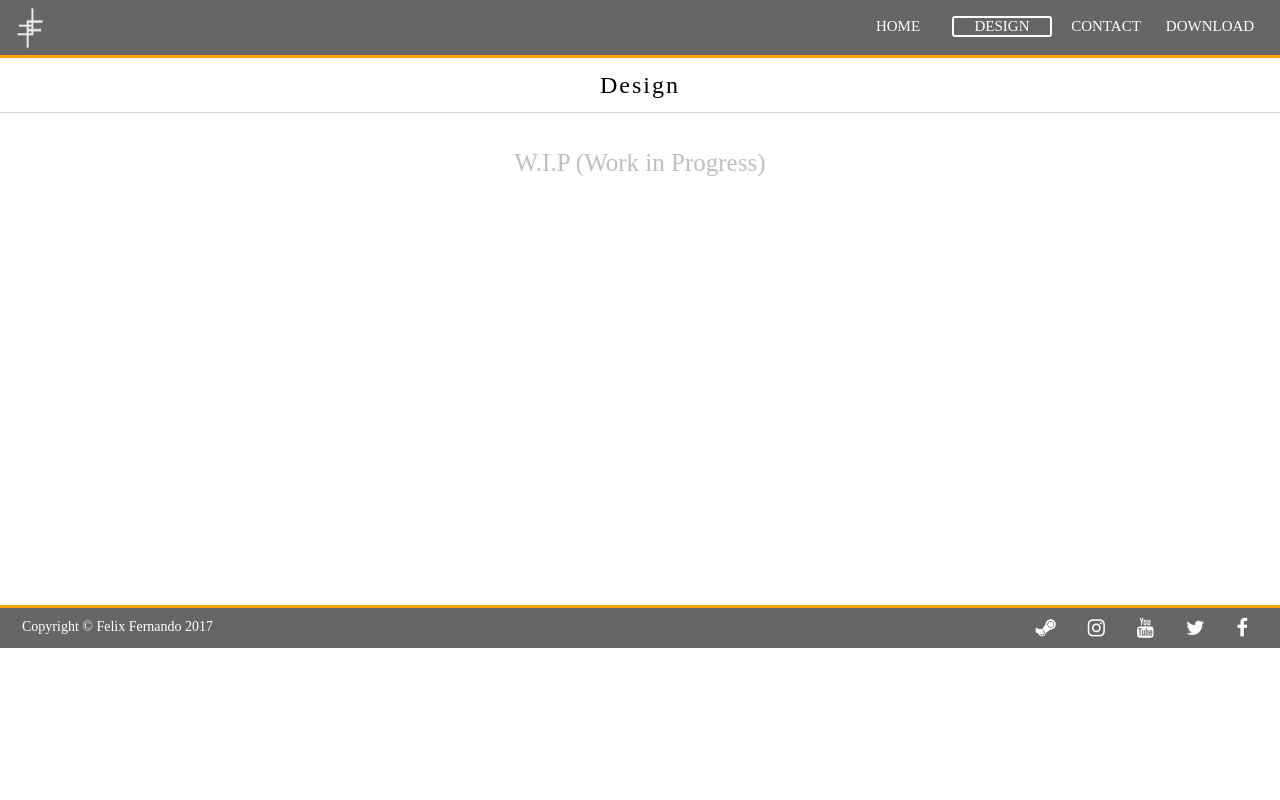
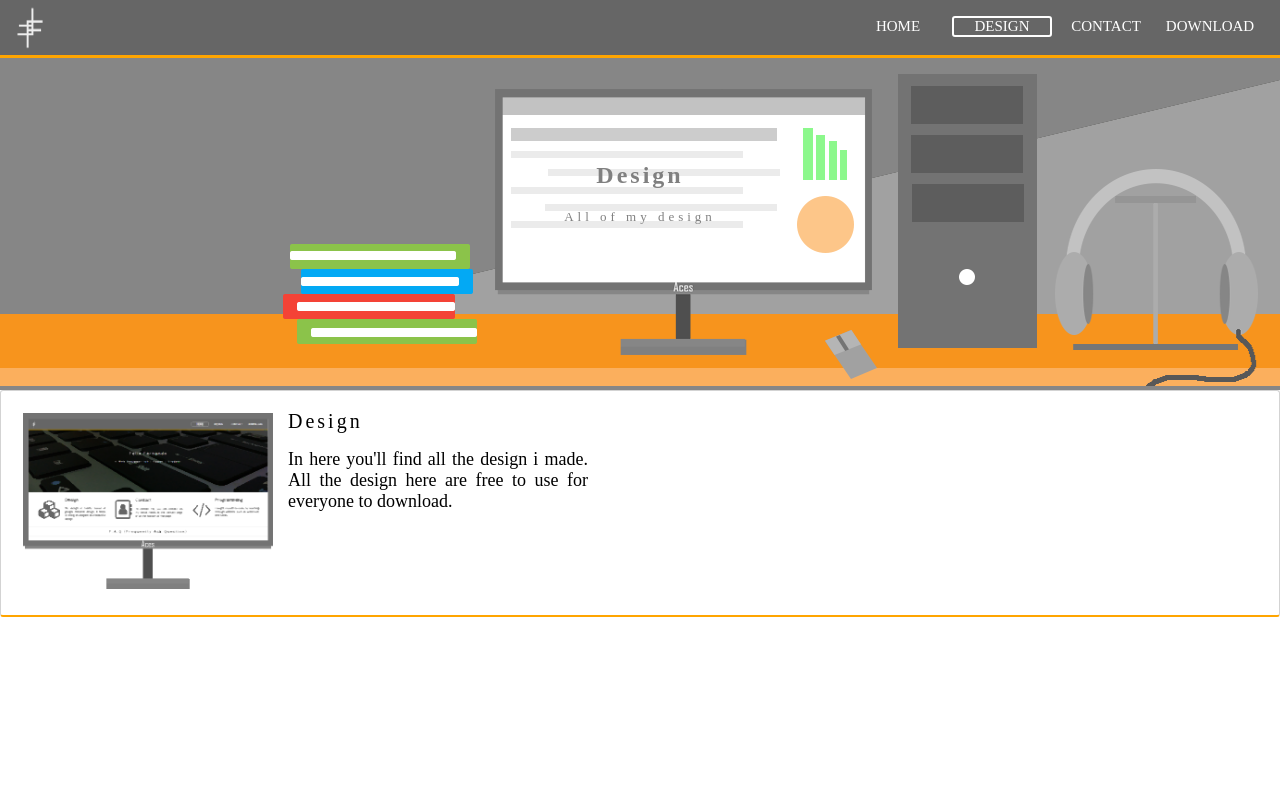
Before and after one commit to FelixFern/felixfernando.githhub.io, a plain HTML site: page design.html in a window 1280 px wide. Shown: the top 800 px of the page. Drawn offline with Linux system fonts and the light colour scheme.

Commit message:
design.html

```diff
--- a/design.html
+++ b/design.html
@@ -3,6 +3,7 @@
 <head>
 	<title>Felix Fernando - Design</title>
 	<link rel="stylesheet" type="text/css" href="style.css">
+  <link rel="stylesheet" href="animate.css">
 	<link rel="shorcut icon" href="img/favicon.ico">
 	<link rel="stylesheet" href="https://cdnjs.cloudflare.com/ajax/libs/font-awesome/4.7.0/css/font-awesome.min.css">
 	<meta charset="utf-8">
@@ -21,12 +22,20 @@
 		</nav>
 	</header>
 
+	<div class="about-ds">
+		<h2 class="animated fadeInDown">Design</h2>
+		<p class="animated fadeInDown">All of my design</p>
+	</div>
+
 	<section class="s4">
-		<h1>Design</h1>
+		<img src="img/monitor.png">
+		<div>
+			<h1>Design</h1><br>
+			<p>In here you'll find all the design i made. All the design here are free to use for everyone to download.
+		</div>
 	</section>
 
 	<section class="s5">
-		<p>W.I.P (Work in Progress)</p>
 
 	</section>
 
--- a/style.css
+++ b/style.css
@@ -107,7 +107,7 @@ nav ul li:hover {
 	width: 100% - 2px;
 	height: 328px;
 	padding: 2px;
-    -webkit-animation-duration : 2s;
+  -webkit-animation-duration : 2s;
 }
 .about h2{
 	color: white;
@@ -216,8 +216,8 @@ nav ul li:hover {
 	margin: 0;
 	border-bottom: 1px solid lightgrey;
 	overflow: hidden;
-    -webkit-animation-delay: 0.4s;
-    -webkit-animation-duration: 0.5s;
+  -webkit-animation-delay: 0.4s;
+  -webkit-animation-duration: 0.5s;
 }
 .faq-header h1 {
 	font-family: fabrica;
@@ -250,9 +250,13 @@ nav ul li:hover {
 }
 .faq div {
 	margin: 0 auto;
+	padding-top: 2px;
 	margin-top: 15px;
-	border : 1px solid orange;
-	opacity: .8;
+	background-color: #white;
+	border-bottom: 2px solid orange;
+	border-top: 0.3px solid lightgrey;
+	border-left: 0.3px solid lightgrey;
+	border-right: 0.3px solid lightgrey;
 	border-radius: 3px;
 	width: 1200px;
 	text-align: center;
@@ -350,48 +354,94 @@ nav ul li:hover {
 
 /* Sidebar start */
 .co-sidebar1 {
-	background-color: #666;
+	background-color: white;;
 	float: right;
-	margin-top: -455px;
+	margin-top: -458px;
 	margin-right: 35px;
 	font-family: fabrica;
 	width: 400px;
 	border-bottom: 2px solid orange;
-	padding: 20px;
+	border-top: 0.3px solid lightgrey;
+	border-left: 0.3px solid lightgrey;
+	border-right: 0.3px solid lightgrey;
+	border-radius: 3px;
+	padding: 3px 20px;
 	-webkit-animation-duration: 10s;
 	opacity: .8;
 }
 .co-sidebar1 h2{
-	color: white;
 	font-size: 15px;
 	text-align: center;
 	letter-spacing: 1px;
 	padding-bottom: 10px;
-	border-bottom: 2px solid orange;
+	border-bottom: 1px solid orange;
 }
 .co-sidebar1 p {
-	color: white;
 	text-align: justify;
 }
 /* Sidebar end */
 /* contact.html end */
 
-/* gears.html start */
+/* design.html start */
+/* About-ds start */
+.about-ds {
+	text-align: center;
+	background: url("img/design.png");
+	width: 100% - 2px;
+	height: 328px;
+	padding: 2px;
+  -webkit-animation-duration : 2s;
+}
+.about-ds h2{
+	color: grey;
+	font-family: fabrica;
+	letter-spacing: 3px;
+	margin-top: 8%;
+  -webkit-animation-delay: 0s;
+}
+.about-ds p {
+	font-size: 13px;
+	color: grey;
+	font-family: fabrica;
+	letter-spacing: 4px;
+  -webkit-animation-delay: 0.2s;
+}
 /* Section 4 start */
 .s4 {
-	margin: 0;
+	margin: auto 0;
 	padding: 2px;
+	width: 100%x;
+	height: 220px;
 	background-color: white;
-	width: 100%-2%;
-	height: 50px;
-	border-bottom: 1px solid lightgrey;
+	border-bottom: 2px solid orange;
+	border-top: 0.3px solid lightgrey;
+	border-left: 0.3px solid lightgrey;
+	border-right: 0.3px solid lightgrey;
+	border-radius: 3px;
+
 }
-.s4 h1 {
+.s4 div {
+	float: left;
+	margin-left: 15px;
+	width: 300px;
+}
+.s4 div h1 {
 	font-family: fabrica;
-	text-align: center;
-	line-height: 10px;
 	font-weight: 200;
-	letter-spacing: 2px;
+	font-size: 20px;
+	letter-spacing: 3px;
+}
+.s4 div p {
+	font-size: 18px;
+	margin-top: -18px;
+	text-align: justify;
+}
+.s4 img {
+	float: left;
+	width: 250px;
+	height: auto;
+	margin-top: 20px;
+	margin-left: 20px;
 }
 /* Section 4 end*/
 
@@ -403,13 +453,6 @@ nav ul li:hover {
 	height: 492px;
 }
 .s5 p {
-	margin: 0;
-	color: grey;
-	opacity: .5;
-	font-size: 25px;
-	font-family: fabrica;
-	text-align: center;
-	line-height: 100px;
 }
 /* Section 5 end */
 
```
Also changed, not shown: contact.html (+1 -1 lines), index.html (+1 -1 lines), dw.html (line endings or trailing spaces), img/design.png (added), img/monitor.png (added).
